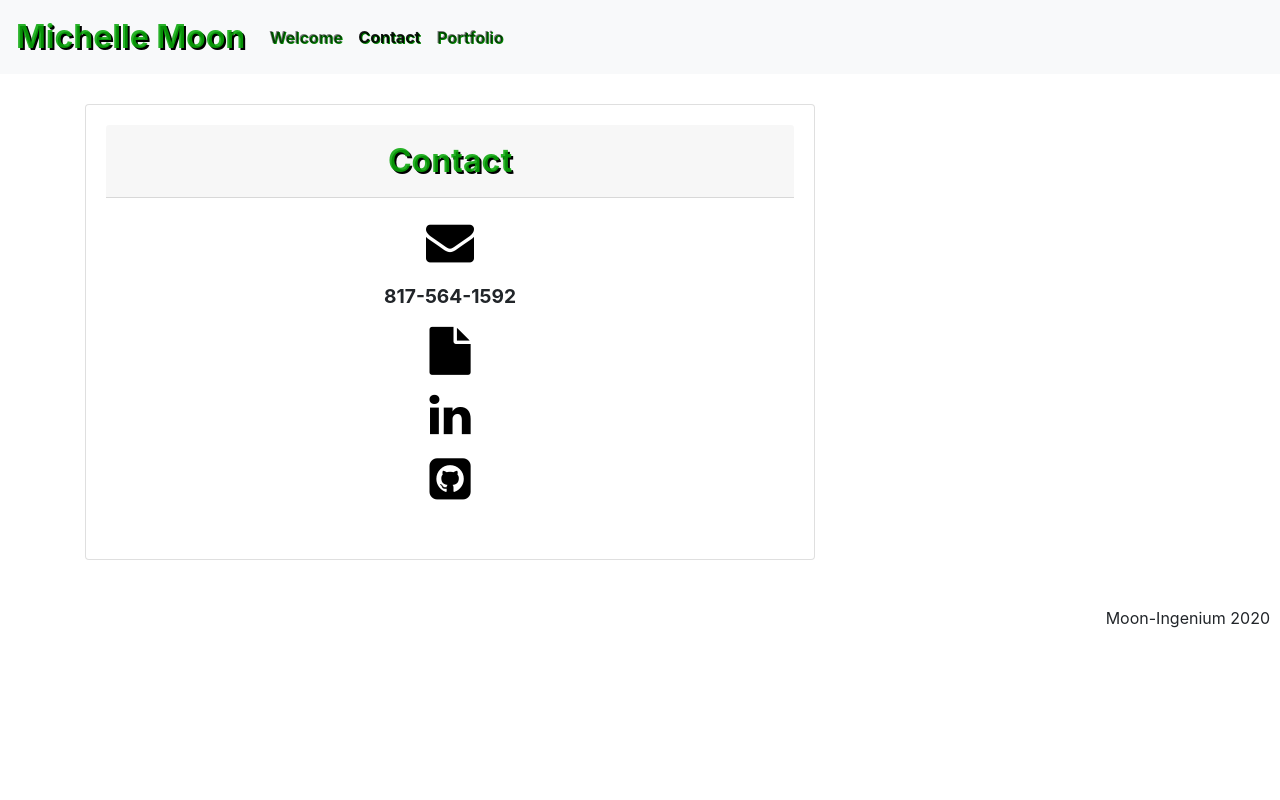
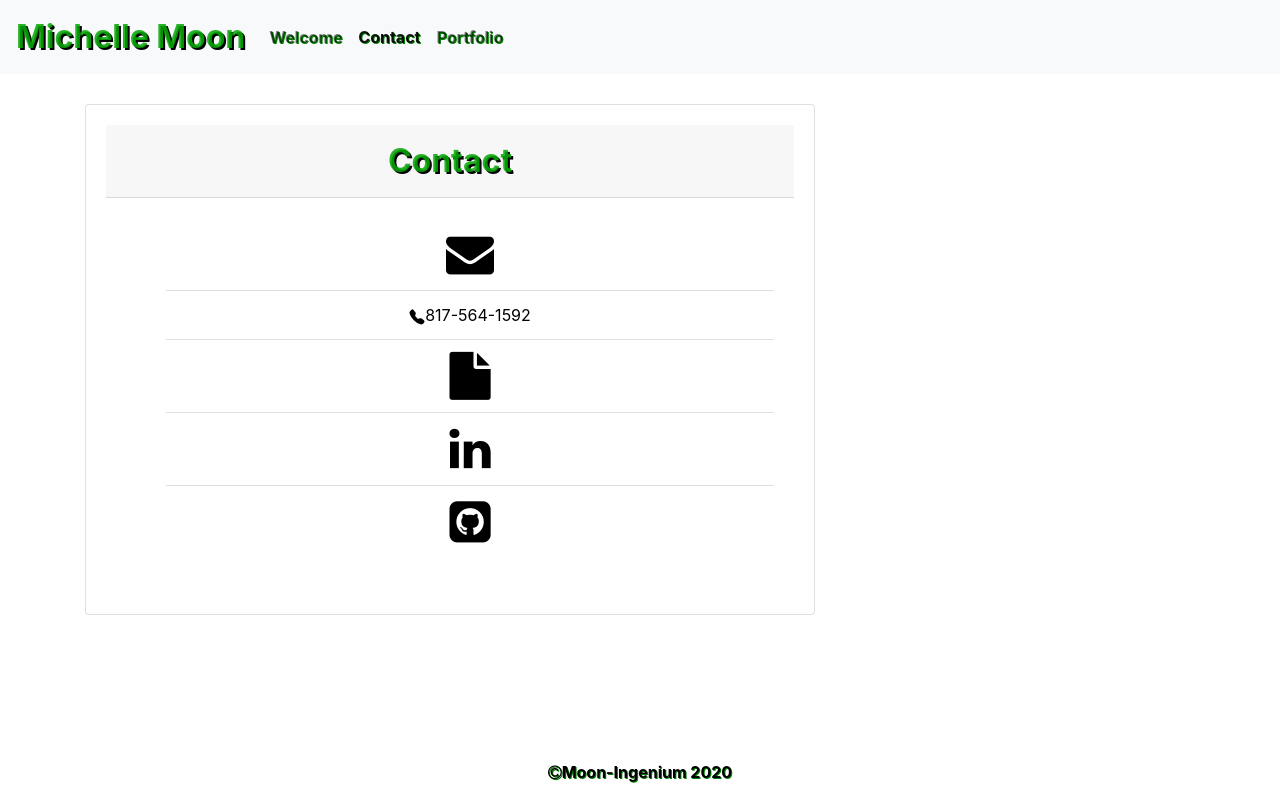
Before and after one commit to Moon-Ingenium/Moon-Ingenium.github.io, a React (Create React App) app: page /contact in a window 1280 px wide. Built offline with nearby package versions, Linux system fonts and the light colour scheme.

Commit message:
updates to icons and footer

```diff
--- a/src/components/Card.js
+++ b/src/components/Card.js
@@ -8,11 +8,15 @@ function Card(props) {
                 Contact
         </div>
             <div className="card-body">
-                <p><a label="Email" value="Email" href="mailto:robbins.michelle@ymail.com" rel="noopener noreferer" className="fa fa-envelope fa-3x"> </a></p>
-                    <p id ="phoneNumber">817-564-1592</p>
-                    <p><a href="https://drive.google.com/file/d/1fuvtVmJMDgSXBI6lATkYc6IPvqby-qZL/view?usp=sharing"><i className="fa fa-file fa-3x"></i></a></p>
-                    <p><a href="https://www.linkedin.com/in/michelle-moon-4123541ab/"><i className="fa fa-linkedin fa-3x"></i></a></p>
-                    <p><a href="https://github.com/Moon-Ingenium"><i className="fa fa-github-square fa-3x"></i></a></p>
+            <ul class="list-group-flush">
+                <li className="list-group-item"><a label="Email" value="Email" href="mailto:robbins.michelle@ymail.com" rel="noopener noreferer" className="fa fa-envelope fa-3x"> </a></li>
+                <li className="list-group-item"><a href="tel:+8175641592" style ={{color:"black"}}><svg style ={{color:"black"}} width="1em" height="1em" viewBox="0 0 16 16" className="bi bi-telephone-fill" fill="currentColor" xmlns="http://www.w3.org/2000/svg">
+                    <path fill-rule="evenodd" d="M2.267.98a1.636 1.636 0 0 1 2.448.152l1.681 2.162c.309.396.418.913.296 1.4l-.513 2.053a.636.636 0 0 0 .167.604L8.65 9.654a.636.636 0 0 0 .604.167l2.052-.513a1.636 1.636 0 0 1 1.401.296l2.162 1.681c.777.604.849 1.753.153 2.448l-.97.97c-.693.693-1.73.998-2.697.658a17.47 17.47 0 0 1-6.571-4.144A17.47 17.47 0 0 1 .639 4.646c-.34-.967-.035-2.004.658-2.698l.97-.969z" />
+                </svg>817-564-1592</a></li>
+                <li className="list-group-item"><a href="https://drive.google.com/file/d/1niccmun48HJiBIQHlc4qAXQkam3cjxO5/view?usp=sharing"><i className="fa fa-file fa-3x"></i></a></li>
+                <li className="list-group-item"><a href="https://www.linkedin.com/in/michelle-moon-4123541ab/"><i className="fa fa-linkedin fa-3x"></i></a></li>
+                <li className="list-group-item"><a href="https://github.com/Moon-Ingenium"><i className="fa fa-github-square fa-3x"></i></a></li>
+                </ul>
             </div>
         </div>
     );
--- a/src/components/Footer.js
+++ b/src/components/Footer.js
@@ -1,12 +1,36 @@
 import React from "react";
 import "./components.css";
 
+
+var style = {
+  backgroundColor: "white",
+  borderTop: "none",
+  textAlign: "center",
+  padding: "20px",
+  position: "fixed",
+  left: "0",
+  bottom: "0",
+  height: "60px",
+  width: "100%",
+  fontWeight: "bold",
+  color: "black",
+  textShadow: "1px 1px green"
+}
+
+var phantom = {
+display: 'block',
+padding: '20px',
+height: '60px',
+width: '100%',
+}
 function Footer() {
   return (
     <footer className="footer">
-      <span>Moon-Ingenium 2020</span>
+      <div style={phantom} />
+      <span style={style}><i class="fa fa-copyright"></i>Moon-Ingenium 2020</span>
     </footer>
   );
 }
 
+
 export default Footer;
--- a/src/components/components.css
+++ b/src/components/components.css
@@ -4,18 +4,17 @@ h1  {
     text-align: center;
     color: rgba(8, 167, 8, 0.87);
     text-shadow: 2px 2px black;
+}
 
-}
 h3  {
     text-align: center;
+}
 
-}
-section {
+.section {
    font-family: 'PT Sans', sans-serif;
    margin: 15px;
    text-align: center;
    padding: 20px
-
 }
 
 img {
@@ -23,8 +22,8 @@ img {
     margin-left: auto;
     margin-right: auto;
     width: 75%;
+}
 
-}
 #name   {
     color: rgba(8, 167, 8, 0.87);
     font-weight: bold;
@@ -50,24 +49,13 @@ color: rgba(8, 167, 8, 0.87);
     display: flex;
     justify-content: center;
     padding: 20px;
+    border: none;
 }
+
 .container  {
     padding: 30px;
 }
-.footer {
-    min-height: 50px;
-    position: relative;
-  }
 
-  .footer span {
-    position: absolute;
-    bottom: 0;
-    left: 0;
-    right: 0;
-    padding: 10px;
-    text-align: right;
-
-  }
   .fa{
       color:black;
   }
--- a/src/pages/Portfolio.js
+++ b/src/pages/Portfolio.js
@@ -11,18 +11,19 @@ function Portfolio(props) {
         <Wrapper>
             <Nav />
             <Container>
-                    <h1>Portfolio</h1>
+                <h1>Portfolio</h1>
                 <Row >
                     <Project
-                        title="The Hunger Game"
-                        href="https://s2hon.github.io/TheHungerGame/"
-                        src="./assests/TheHungerGame.png"
-                        alt="Project1" />
+                        title="Sushi Junai"
+                        href="https://sushi-junai.herokuapp.com/"
+                        src="./assests/sushi-junai.png"
+                        alt="sushi restraunt menu" />
                     <Project
                         title="Keep Austin Social"
                         href="https://enigmatic-brushlands-64346.herokuapp.com/"
                         src="./assests/KeepAustinSocial.png"
                         alt="Project2" />
+
                 </Row>
                 <Row >
                     <Project
@@ -38,10 +39,17 @@ function Portfolio(props) {
                 </Row>
                 <Row >
                     <Project
+                        title="The Hunger Game"
+                        href="https://s2hon.github.io/TheHungerGame/"
+                        src="./assests/TheHungerGame.png"
+                        alt="Project1" />
+                    <Project
                         title="Password Generator"
                         href="https://moon-ingenium.github.io/Password-Generator/"
                         src="./assests/password-generator.png"
                         alt="A button generates a random string of characters" />
+                </Row>
+                <Row >
                     <Project
                         title="Note Taker"
                         href="https://evening-refuge-24096.herokuapp.com/notes"
```
Also changed, not shown: public/assests/sushi-junai.png (added).
